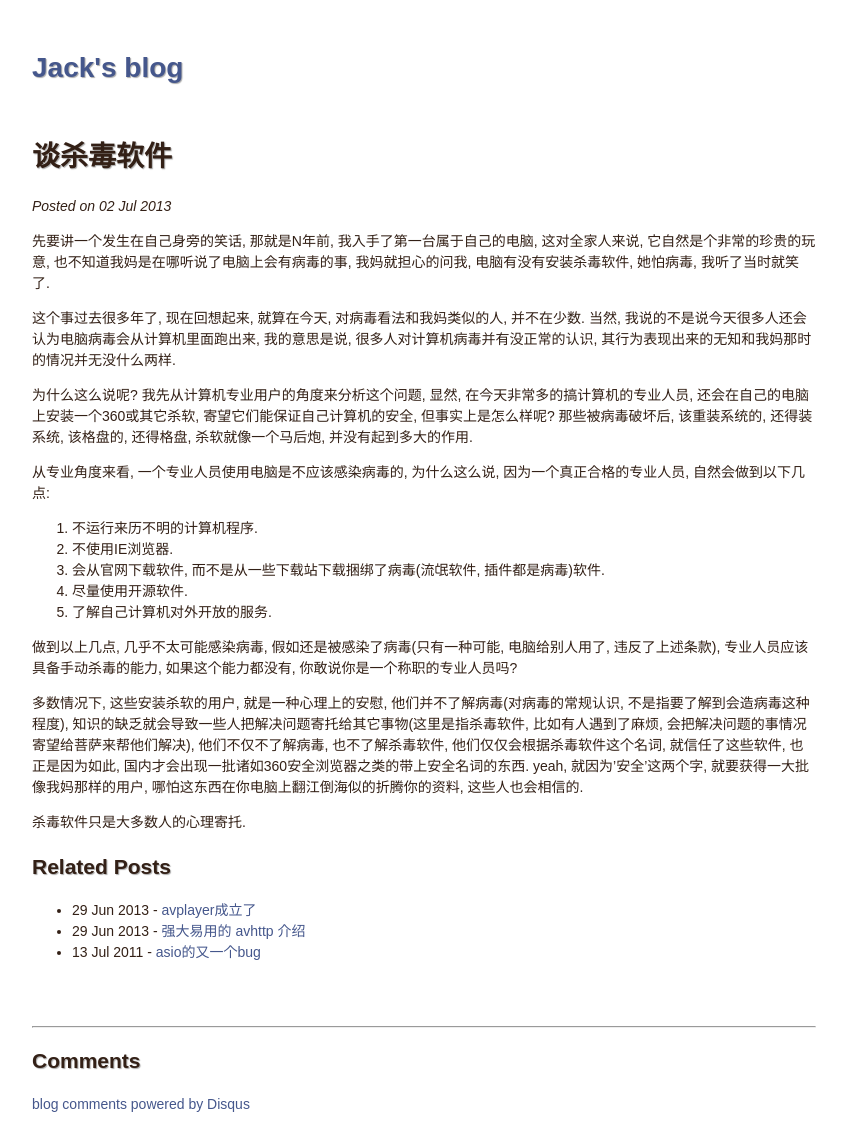
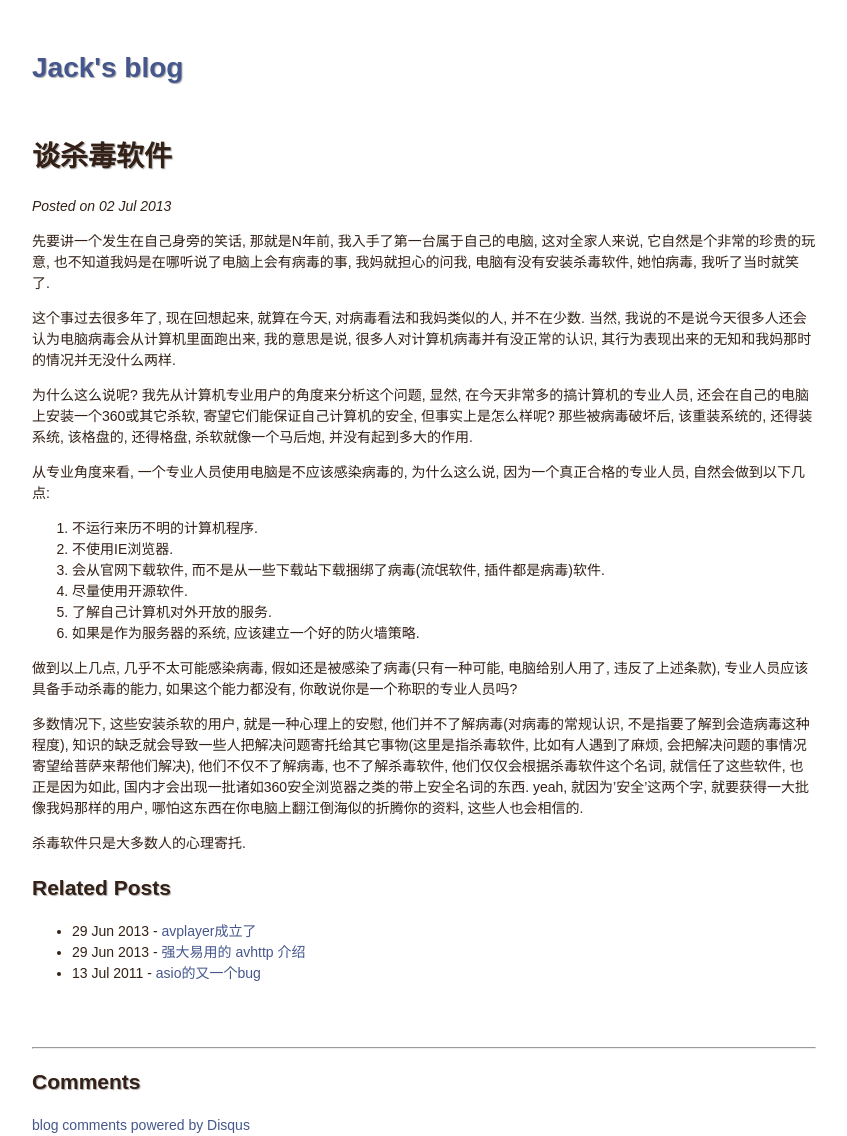
Before and after one commit to Jackarain/jackarain.github.com, a Jekyll site: the page built from _posts/2013-07-02-anti-virus.md, in a window 1280 px wide. Shown: the whole page, without its empty margins (216-1063 px from the left). Built offline with Jekyll 4.4.1, drawn with Linux system fonts in a browser that asks for light colours; Markdown is read by kramdown in place of the engine named in the settings; comment, search, counter and statistics services are not loaded; before the commit the page ends 1115 px from its top, so only the background shows below that.

Commit message:
update anti-virus
Signed-off-by: Jack <jack.wgm@gmail.com>

```diff
--- a/_posts/2013-07-02-anti-virus.md
+++ b/_posts/2013-07-02-anti-virus.md
@@ -16,6 +16,7 @@ title: 谈杀毒软件
  3. 会从官网下载软件, 而不是从一些下载站下载捆绑了病毒(流氓软件, 插件都是病毒)软件.
  4. 尽量使用开源软件.
  5. 了解自己计算机对外开放的服务.
+ 6. 如果是作为服务器的系统, 应该建立一个好的防火墙策略.
 
 做到以上几点, 几乎不太可能感染病毒, 假如还是被感染了病毒(只有一种可能, 电脑给别人用了, 违反了上述条款), 专业人员应该具备手动杀毒的能力, 如果这个能力都没有, 你敢说你是一个称职的专业人员吗?
 
```
